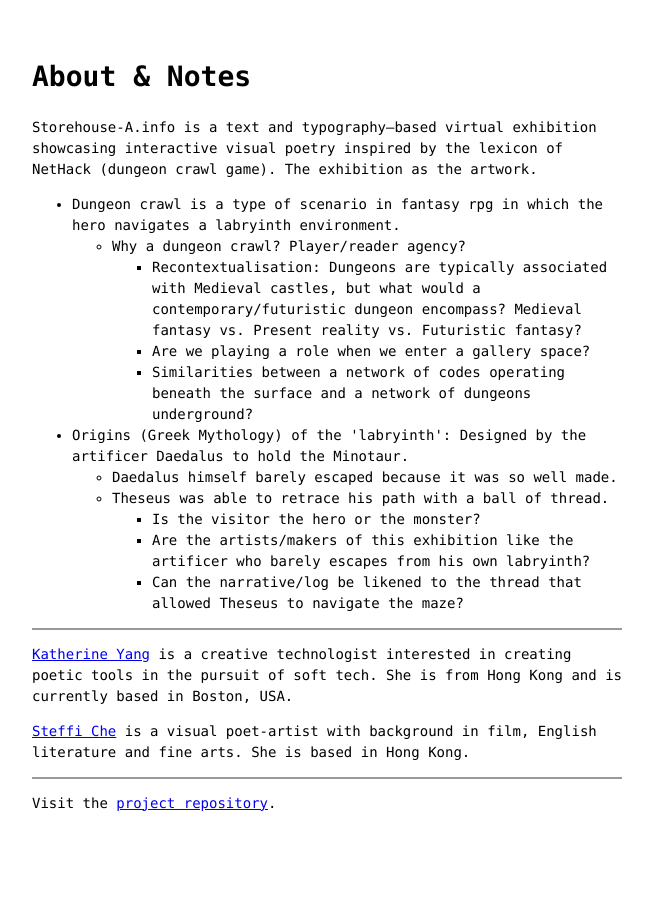
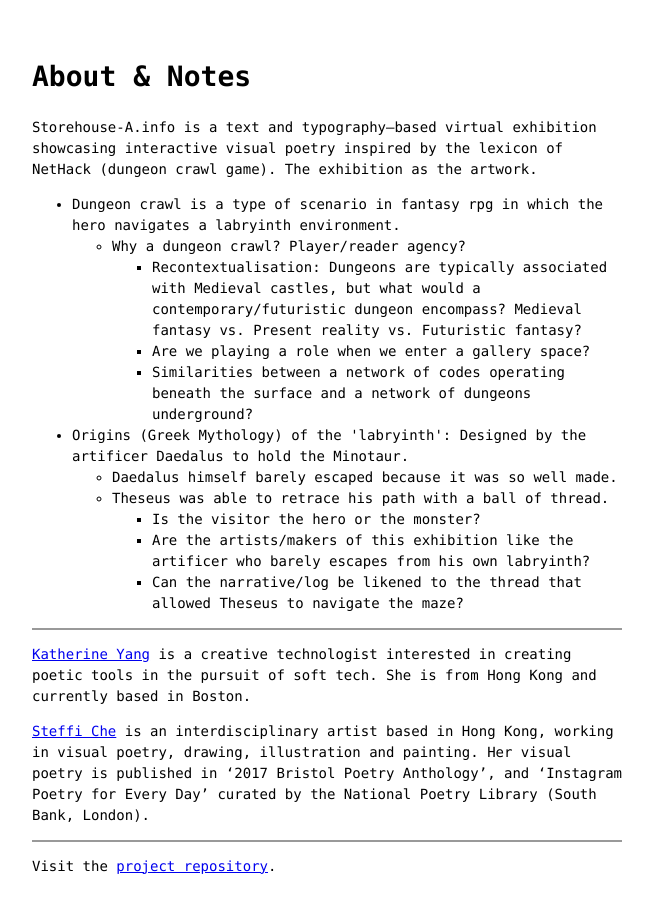
Before and after one commit to kayserifserif/storehouse-a.info, a plain HTML site: page about/index.html in a window 1280 px wide. Shown: the whole page, without its empty margins (24-677 px from the left). Before the commit the page ends 870 px from the top, so only its background shows below. Drawn offline with Linux system fonts and the light colour scheme.

Commit message:
update about

```diff
--- a/about/index.html
+++ b/about/index.html
@@ -57,8 +57,8 @@
 
     <hr>
 
-    <p><a href="https://kayserifserif.place/">Katherine Yang</a> is a creative technologist interested in creating poetic tools in the pursuit of soft tech. She is from Hong Kong and is currently based in Boston, USA.</p>
-    <p><a href="https://steffiche.com/">Steffi Che</a> is a visual poet-artist with background in film, English literature and fine arts. She is based in Hong Kong.</p>
+    <p><a href="https://kayserifserif.place/">Katherine Yang</a> is a creative technologist interested in creating poetic tools in the pursuit of soft tech. She is from Hong Kong and currently based in Boston.</p>
+    <p><a href="https://steffiche.com/">Steffi Che</a> is an interdisciplinary artist based in Hong Kong, working in visual poetry, drawing, illustration and painting. Her visual poetry is published in ‘2017 Bristol Poetry Anthology’, and ‘Instagram Poetry for Every Day’ curated by the National Poetry Library (South Bank, London).</p>
 
     <hr>
 
```
